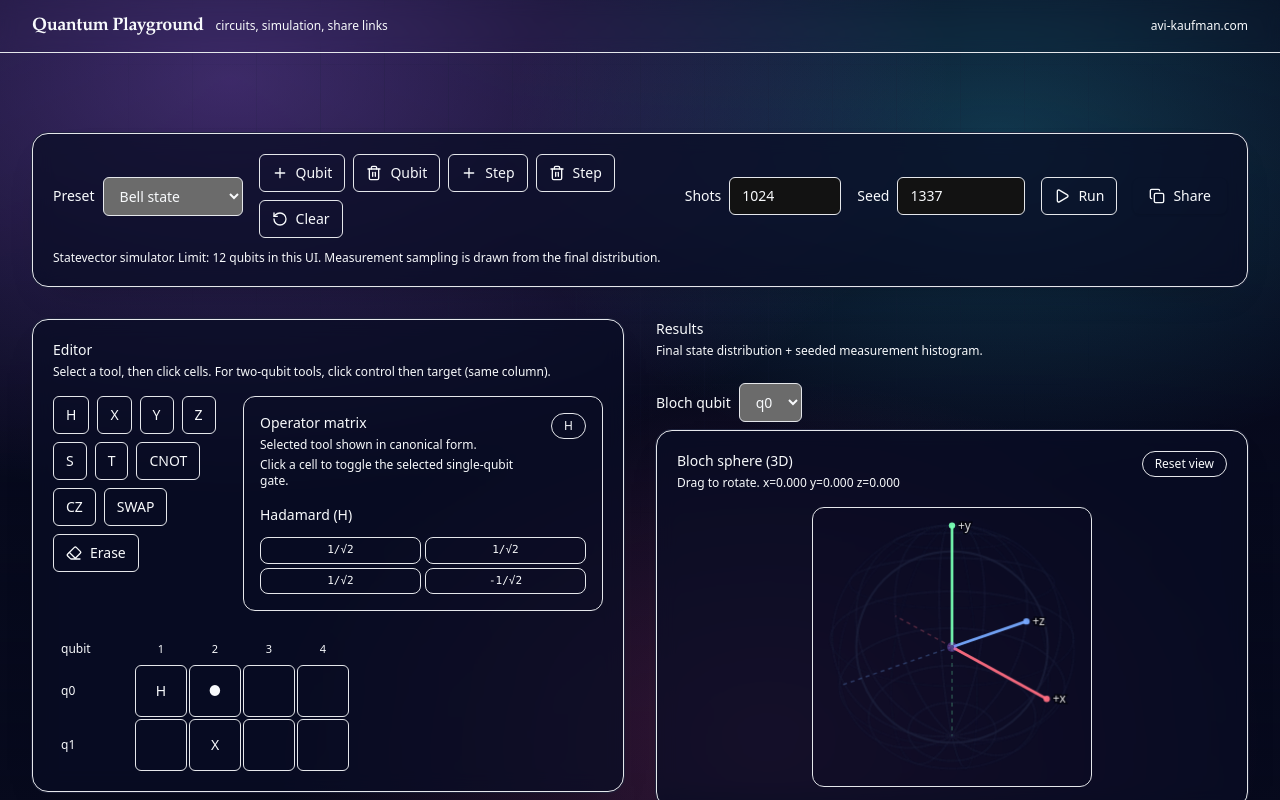
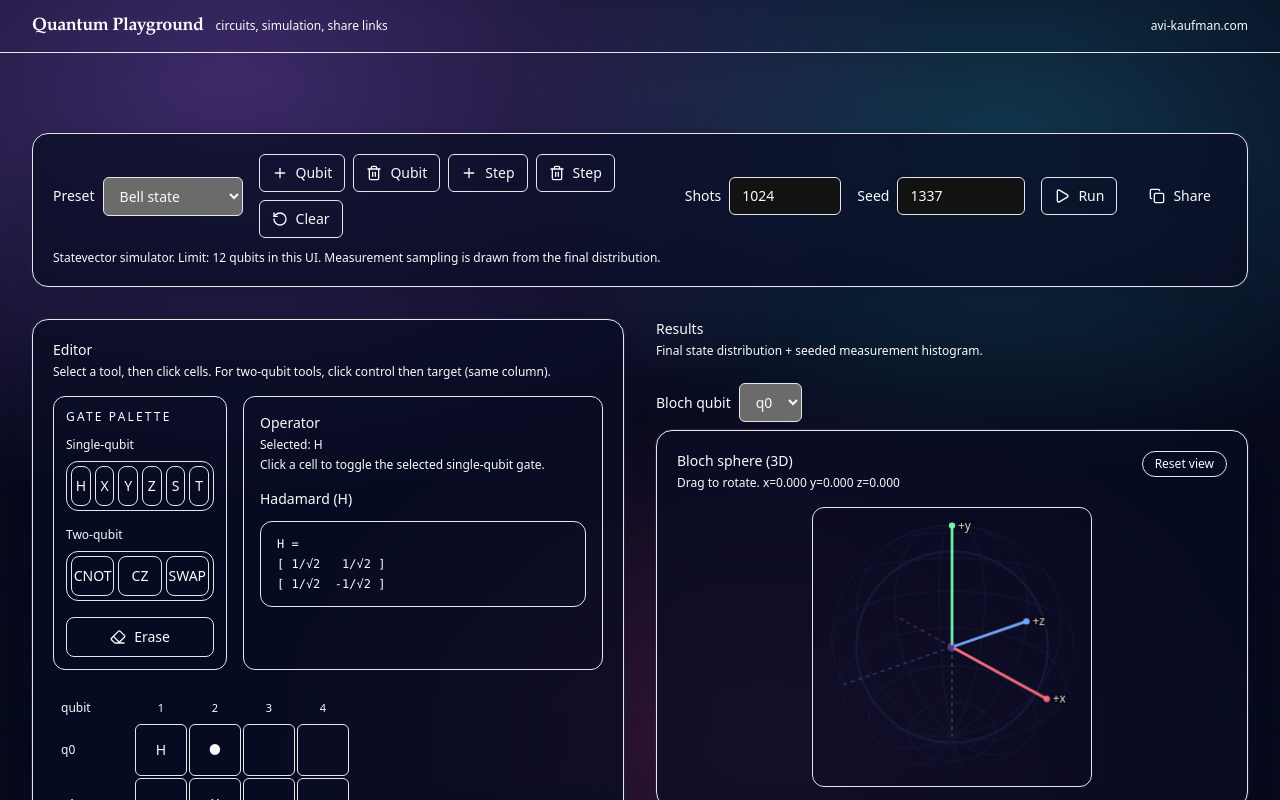
Before and after one commit to AviKaufman/quantum-playground, a Next.js app: page / in a window 1280 px wide. Shown: the top 800 px of the page. Built offline with nearby package versions, Linux system fonts and the light colour scheme.

Commit message:
Simplify operator matrix to monospace block; improve gate palette UI

```diff
--- a/components/quantum/OperatorMatrix.tsx
+++ b/components/quantum/OperatorMatrix.tsx
@@ -14,6 +14,24 @@ export type OperatorId = 'H' | 'X' | 'Y' | 'Z' | 'S' | 'T' | 'CNOT' | 'CZ' | 'SW
 
 const SQRT1_2 = '1/√2'
 const EIPIO4 = 'e^{iπ/4}'
+
+function formatMatrix(cells: string[][]) {
+  const cols = cells[0]?.length ?? 0
+  const widths = new Array<number>(cols).fill(0)
+  for (const row of cells) {
+    for (let c = 0; c < cols; c += 1) {
+      widths[c] = Math.max(widths[c], (row[c] ?? '').length)
+    }
+  }
+
+  const lines: string[] = []
+  for (let r = 0; r < cells.length; r += 1) {
+    const row = cells[r]
+    const padded = row.map((v, c) => (v ?? '').padStart(widths[c], ' '))
+    lines.push(`[ ${padded.join('  ')} ]`)
+  }
+  return lines.join('\n')
+}
 
 const matrixForOperator = (op: OperatorId): MatrixModel | null => {
   switch (op) {
@@ -133,59 +151,46 @@ export function OperatorMatrix({
   const model = matrixForOperator(operator)
 
   return (
-    <div className={embedded ? 'rounded-xl border border-border/70 bg-background/25 p-4' : 'rounded-2xl border border-border glass ring-soft p-5'}>
-      <div className="flex items-start justify-between gap-4">
-        <div>
-          <p className="text-sm font-medium">Operator matrix</p>
+    <div
+      className={
+        embedded
+          ? 'rounded-xl border border-border/70 bg-background/25 p-4'
+          : 'rounded-2xl border border-border glass ring-soft p-5'
+      }
+    >
+      <p className="text-sm font-medium">Operator</p>
       <p className="mt-1 text-xs text-muted-foreground">
-            {operator === 'ERASE' ? 'Erase clears gates from a cell.' : 'Selected tool shown in canonical form.'}
+        Selected: <span className="font-medium text-foreground">{operator}</span>
       </p>
       {helper && (
         <p className="mt-1 text-xs text-muted-foreground">
           {helper}
         </p>
       )}
-        </div>
-        <span className="rounded-full border border-border bg-background/60 px-3 py-1 text-xs text-muted-foreground">
-          {operator}
-        </span>
-      </div>
 
       {model ? (
         <div className="mt-4">
-          <div className="flex flex-wrap items-baseline justify-between gap-2">
           <p className="text-sm font-medium">{model.title}</p>
           {model.subtitle && (
-              <p className="text-xs text-muted-foreground">{model.subtitle}</p>
+            <p className="mt-1 text-xs text-muted-foreground">{model.subtitle}</p>
           )}
-          </div>
-
           {model.basis && (
-            <p className="mt-2 text-xs text-muted-foreground">
-              Basis order: {model.basis.join(', ')}
+            <p className="mt-1 text-xs text-muted-foreground">
+              Basis: {model.basis.join(', ')}
             </p>
           )}
 
-          <div
-            className={`mt-3 grid gap-1 ${model.dim === 2 ? 'grid-cols-2' : 'grid-cols-4'}`}
+          <pre
+            className="mt-3 overflow-x-auto rounded-xl border border-border/70 bg-background/20 px-4 py-3 font-mono text-[12px] leading-5 text-foreground/90"
             aria-label="Operator matrix"
           >
-            {model.cells.flatMap((row, r) =>
-              row.map((cell, c) => (
-                <div
-                  key={`${r}-${c}`}
-                  className="rounded-lg border border-border/70 bg-background/25 px-2 py-1 text-center font-mono text-[11px] text-foreground/90"
-                >
-                  {cell}
-                </div>
-              )),
-            )}
-          </div>
+{`${operator} =\n${formatMatrix(model.cells)}`}
+          </pre>
         </div>
       ) : (
-        <div className="mt-4 rounded-xl border border-border/70 bg-background/25 px-4 py-3">
+        <div className="mt-4 rounded-xl border border-border/70 bg-background/20 px-4 py-3">
           <p className="text-sm text-muted-foreground">
-            Tip: use <span className="font-medium text-foreground">Erase</span> to remove a gate from a cell without changing other qubits in that step.
+            Erase removes gates from a cell.
           </p>
         </div>
       )}
--- a/components/quantum/QuantumPlayground.tsx
+++ b/components/quantum/QuantumPlayground.tsx
@@ -563,46 +563,76 @@ export function QuantumPlayground() {
 
             <div className="mt-4 grid grid-cols-1 gap-4 xl:grid-cols-[1fr_360px]">
               <div>
-                <div className="flex flex-wrap gap-2">
-                  {(
-                    [
-                      ['H', 'H'],
-                      ['X', 'X'],
-                      ['Y', 'Y'],
-                      ['Z', 'Z'],
-                      ['S', 'S'],
-                      ['T', 'T'],
-                      ['CNOT', 'CNOT'],
-                      ['CZ', 'CZ'],
-                      ['SWAP', 'SWAP'],
-                    ] as const
-                  ).map(([id, label]) => (
+                <div className="rounded-xl border border-border/70 bg-background/25 p-3">
+                  <div className="flex items-center justify-between">
+                    <p className="text-xs font-medium uppercase tracking-[0.18em] text-muted-foreground">
+                      Gate palette
+                    </p>
+                    {pending && (
+                      <span className="text-xs text-muted-foreground">
+                        pending {pending.tool}
+                      </span>
+                    )}
+                  </div>
+
+                  <div className="mt-3">
+                    <p className="text-xs text-muted-foreground">Single-qubit</p>
+                    <div className="mt-2 grid grid-cols-6 gap-1 rounded-xl border border-border/60 bg-background/10 p-1">
+                      {(['H', 'X', 'Y', 'Z', 'S', 'T'] as const).map((id) => (
                         <button
                           key={id}
                           type="button"
                           onClick={() => selectTool(id)}
-                      className={`rounded-md border px-3 py-2 text-sm transition-colors ${
+                          className={`h-10 rounded-lg border text-sm font-medium transition-colors ${
                             tool === id
-                          ? 'border-primary bg-primary/10 text-foreground shadow-sm shadow-black/10'
-                          : 'border-border bg-background/80 text-muted-foreground hover:bg-muted/80'
+                              ? 'border-primary/60 bg-primary/15 text-foreground shadow-sm shadow-black/10'
+                              : 'border-border/60 bg-background/30 text-muted-foreground hover:bg-muted/60'
                           }`}
+                          aria-pressed={tool === id}
                         >
-                      {label}
+                          {id}
                         </button>
                       ))}
+                    </div>
+                  </div>
+
+                  <div className="mt-4">
+                    <p className="text-xs text-muted-foreground">Two-qubit</p>
+                    <div className="mt-2 grid grid-cols-3 gap-1 rounded-xl border border-border/60 bg-background/10 p-1">
+                      {(['CNOT', 'CZ', 'SWAP'] as const).map((id) => (
+                        <button
+                          key={id}
+                          type="button"
+                          onClick={() => selectTool(id)}
+                          className={`h-10 rounded-lg border text-sm font-medium transition-colors ${
+                            tool === id
+                              ? 'border-primary/60 bg-primary/15 text-foreground shadow-sm shadow-black/10'
+                              : 'border-border/60 bg-background/30 text-muted-foreground hover:bg-muted/60'
+                          }`}
+                          aria-pressed={tool === id}
+                        >
+                          {id}
+                        </button>
+                      ))}
+                    </div>
+                  </div>
+
+                  <div className="mt-4 flex items-center justify-between gap-3">
                     <button
                       type="button"
                       onClick={() => selectTool('ERASE')}
-                    className={`inline-flex items-center gap-2 rounded-md border px-3 py-2 text-sm transition-colors ${
+                      className={`inline-flex h-10 flex-1 items-center justify-center gap-2 rounded-lg border text-sm font-medium transition-colors ${
                         tool === 'ERASE'
-                        ? 'border-primary bg-primary/10 text-foreground shadow-sm shadow-black/10'
-                        : 'border-border bg-background/80 text-muted-foreground hover:bg-muted/80'
+                          ? 'border-primary/60 bg-primary/15 text-foreground shadow-sm shadow-black/10'
+                          : 'border-border/60 bg-background/30 text-muted-foreground hover:bg-muted/60'
                       }`}
+                      aria-pressed={tool === 'ERASE'}
                       title="Erase"
                     >
                       <Eraser className="h-4 w-4" />
                       Erase
                     </button>
+                  </div>
                 </div>
 
                 {pending && (
```
Lines whose indentation alone changed are shown as unchanged.
